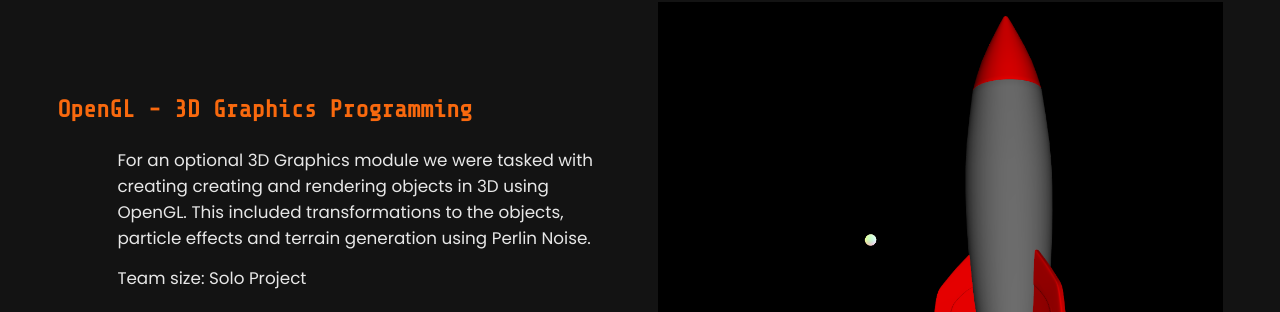
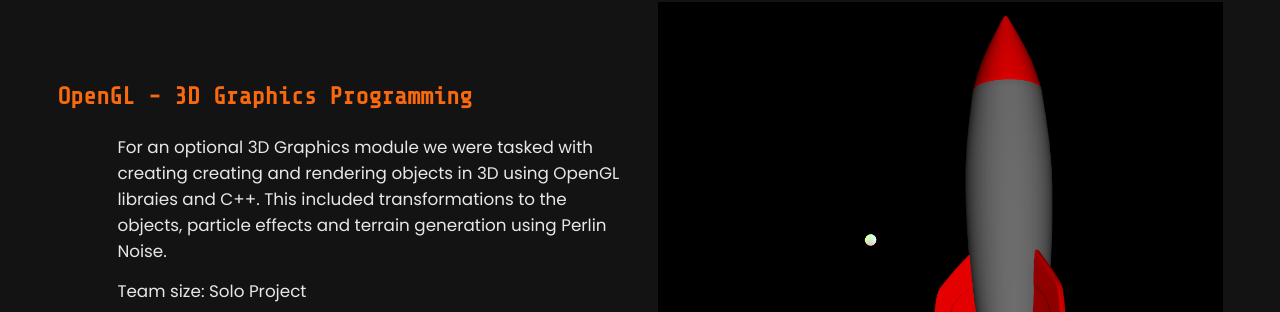
Before and after one commit to GregorMitchell/GregorMitchell.github.io, a plain HTML site: page index.html in a window 1280 px wide. Shown: the part 1475-1787 px from the top of the page. Drawn offline with nearby package versions, Linux system fonts and the light colour scheme.

Commit message:
Add files via upload

```diff
--- a/index.html
+++ b/index.html
@@ -110,7 +110,7 @@
           <h2>OpenGL - 3D Graphics Programming</h2>
           <p>
             For an optional 3D Graphics module we were tasked with creating
-            creating and rendering objects in 3D using OpenGL. This included
+            creating and rendering objects in 3D using OpenGL libraies and C++. This included
             transformations to the objects, particle effects and terrain generation using Perlin Noise.
           </p>
           <br />
```
